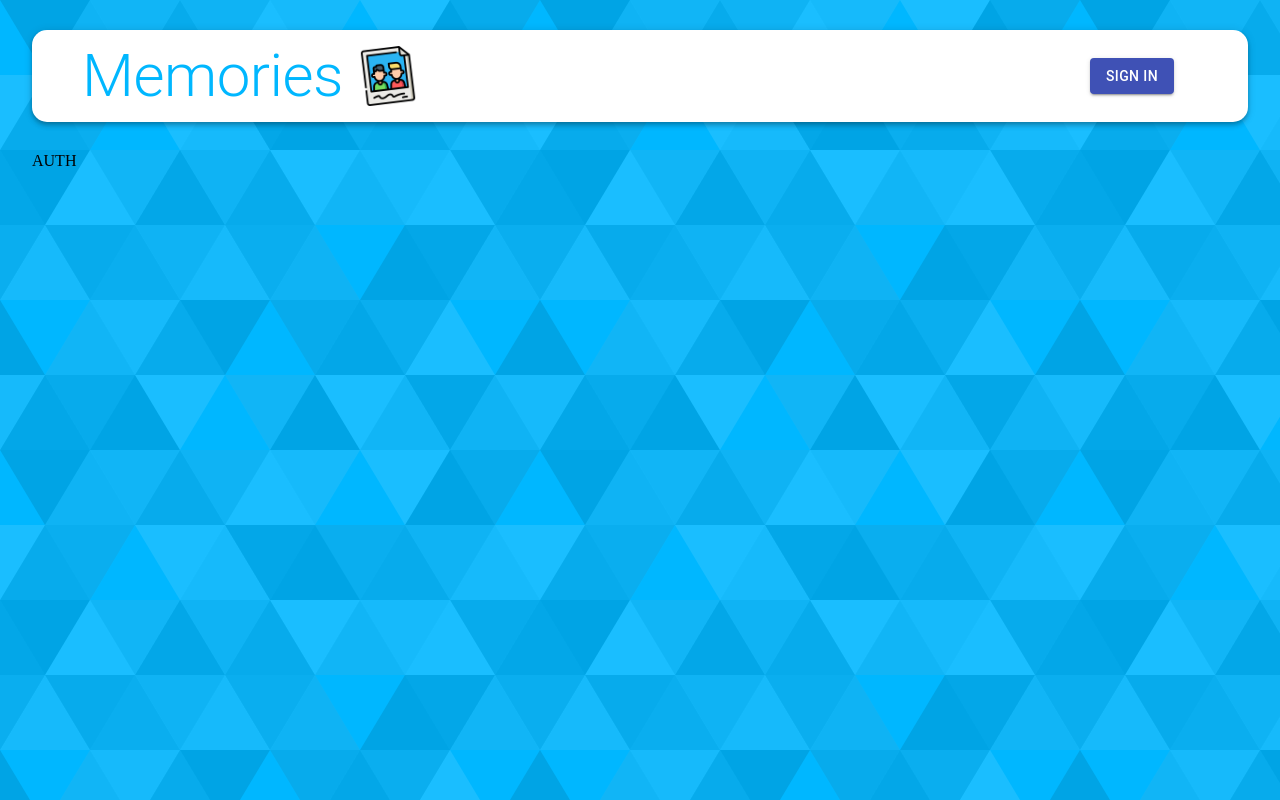
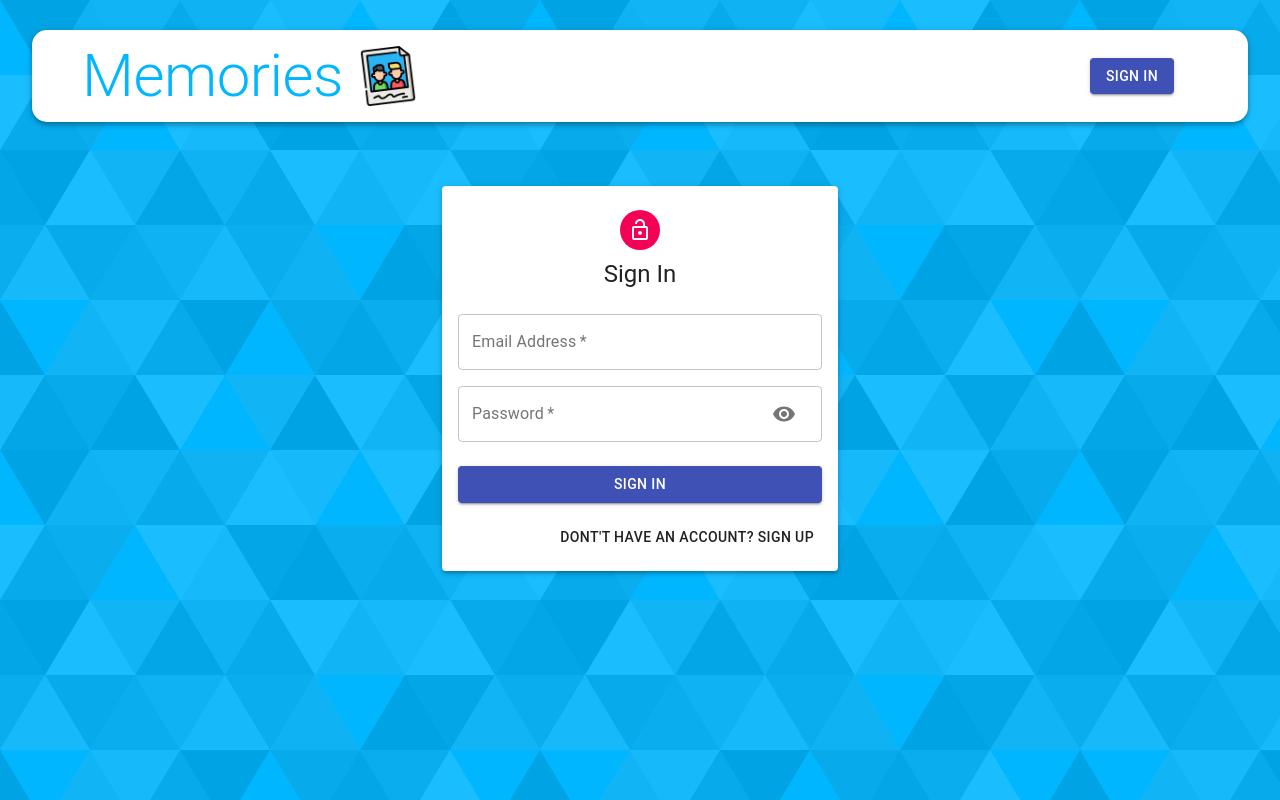
Before and after one commit to szvitek/memories-client, a React (Create React App) app: page /auth in a window 1280 px wide. Built offline with nearby package versions, Linux system fonts and the light colour scheme.

Commit message:
feat(auth): login/sign up form

```diff
--- a/src/components/Auth/Auth.js
+++ b/src/components/Auth/Auth.js
@@ -1,10 +1,60 @@
-import React from 'react';
+import React, { useState } from 'react';
+import { Avatar, Button, Paper, Grid, Typography, Container } from '@material-ui/core';
+import LockOutlinedIcon from '@material-ui/icons/LockOpenOutlined';
+
+import useStyles from './styles';
+import Input from './Input';
+
 
 const Auth = () => {
+	const classes = useStyles();
+
+	const [showPassword, setShowPassword] = useState(false);
+	const [isSignup, setisSignUp] = useState(false);
+
+	const handleShowPassword = () => setShowPassword(showPw => !showPw)
+
+	const handleSubmit = () => {}
+
+	const handleChange = () => {}
+
+	const switchMode = () => {
+		setisSignUp(prevIsSignUp => !prevIsSignUp);
+		setShowPassword(false);
+	}
+
 	return (
-		<div>
-			AUTH
-		</div>
+		<Container component="main" maxWidth="xs">
+			<Paper className={classes.paper} elevation={3}>
+				<Avatar className={classes.avatar}>
+					<LockOutlinedIcon />
+				</Avatar>
+				<Typography variant="h5">{isSignup ? 'Sign Up': 'Sign In'}</Typography>
+				<form className={classes.form} onSubmit={handleSubmit}>
+					<Grid container spacing={2}>
+						{ isSignup && (
+								<>
+									<Input name="firstName" label="First Name" handleChange={handleChange} autoFocus half />
+									<Input name="lastName" label="Last Name" handleChange={handleChange} half />
+								</>
+						)}
+						<Input name="email" label="Email Address" handleChange={handleChange} type="email" />
+						<Input name="password" label="Password" handleChange={handleChange} type={showPassword ? 'text' : 'password' } handleShowPassword={handleShowPassword} />
+						{ isSignup && <Input name="confirmPassword" label="Repeat Password" handleChange={handleChange} type='password' /> }
+					</Grid>
+					<Button type="submit" fullWidth variant="contained" color="primary" className={classes.submit}>
+							{isSignup ? 'Sign Up' : 'Sign In'}
+					</Button>
+					<Grid container justify="flex-end">
+						<Grid item>
+							<Button onClick={switchMode}>
+								{isSignup? 'Already have an account? Sign In' : "Dont't have an account? Sign Up"}
+							</Button>
+						</Grid>
+					</Grid>
+				</form>
+			</Paper>
+		</Container>
 	);
 }
 
--- /dev/null
+++ b/src/components/Auth/Input.js
@@ -0,0 +1,40 @@
+import React from 'react';
+import { TextField, Grid, InputAdornment, IconButton } from '@material-ui/core';
+import Visibility from '@material-ui/icons/Visibility';
+import VisibilityOff from '@material-ui/icons/VisibilityOff';
+
+const Input = ({
+	half,
+	name,
+	handleChange,
+	label,
+	autofocus = false,
+	type = 'text',
+	handleShowPassword
+}) => {
+	return (
+		<Grid item xs={12} sm={half ? 6 :12}>
+			<TextField
+				name={name}
+				onChange={handleChange}
+				variant="outlined"
+				required
+				fullWidth
+				label={label}
+				autoFocus={autofocus}
+				type={type}
+				InputProps={name === 'password' ? {
+					endAdornment: (
+						<InputAdornment position="end">
+							<IconButton onClick={handleShowPassword}>
+								{type === 'password' ? <Visibility /> : <VisibilityOff />}
+							</IconButton>
+						</InputAdornment>
+					)
+				} : null }
+			/>
+		</Grid>
+	);
+}
+
+export default Input;
--- a/src/components/Auth/styles.js
+++ b/src/components/Auth/styles.js
@@ -0,0 +1,30 @@
+import { makeStyles } from '@material-ui/core/styles';
+
+export default makeStyles((theme) => ({
+  paper: {
+    marginTop: theme.spacing(8),
+    display: 'flex',
+    flexDirection: 'column',
+    alignItems: 'center',
+    padding: theme.spacing(2),
+  },
+  root: {
+    '& .MuiTextField-root': {
+      margin: theme.spacing(1),
+    },
+  },
+  avatar: {
+    margin: theme.spacing(1),
+    backgroundColor: theme.palette.secondary.main,
+  },
+  form: {
+    width: '100%', // Fix IE 11 issue.
+    marginTop: theme.spacing(3),
+  },
+  submit: {
+    margin: theme.spacing(3, 0, 2),
+  },
+  googleButton: {
+    marginBottom: theme.spacing(2),
+  },
+}));
```
